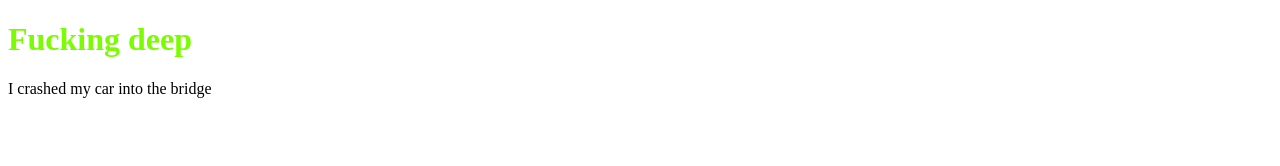
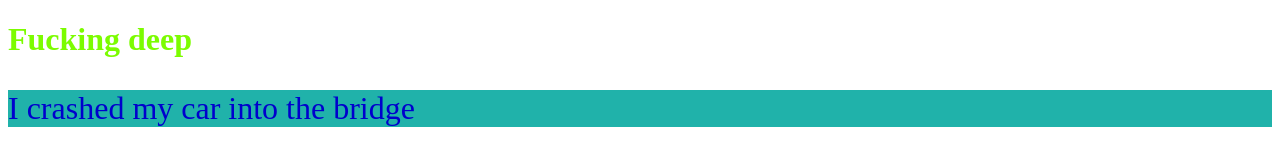
Before and after one commit to MechtatelN/I-love-it, a plain HTML site: page index.html in a window 1280 px wide. Drawn offline with Linux system fonts and the light colour scheme.

Commit message:
collor of crashes

```diff
--- a/index.html
+++ b/index.html
@@ -9,6 +9,11 @@
      h1 {
          color: lawngreen
      }
+     p {
+         font-size: xx-large;
+         background-color: lightseagreen;
+         color: mediumblue;
+     }
  </style>
 <h1>Fucking deep</h1>
 <p>I crashed my car into the bridge</p>
```
